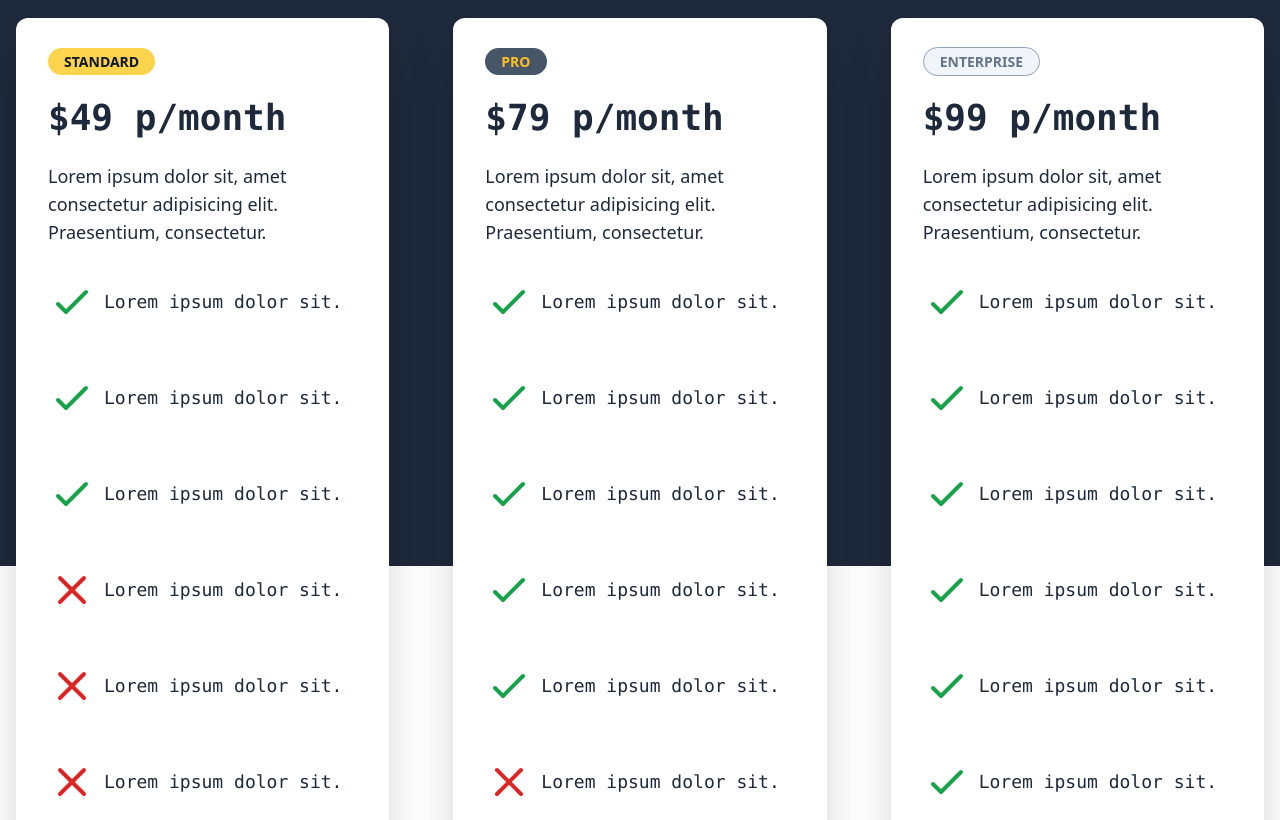
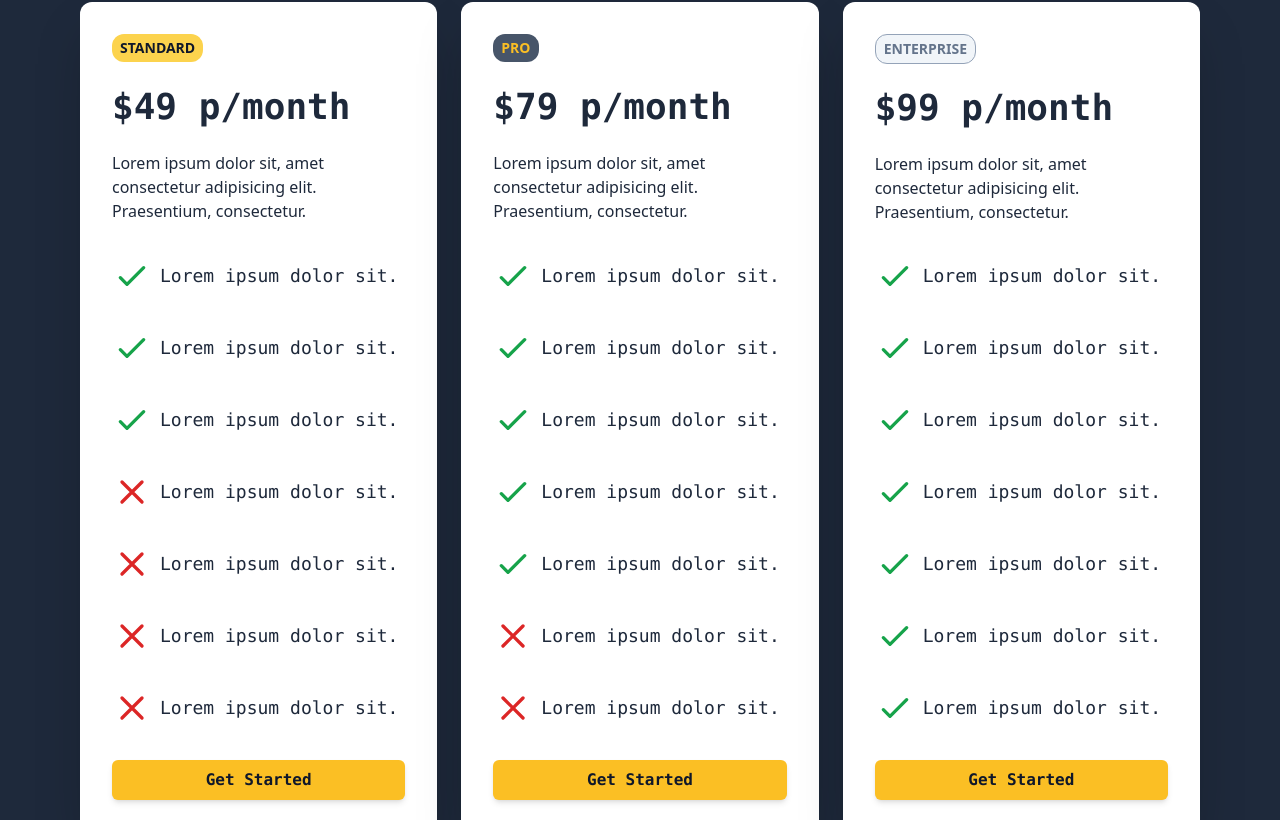
Before and after one commit to franodangelo/Services-SPA, a React (Create React App) app: page / in a window 1280 px wide. Shown: the part 3260-4080 px from the top of the page. Built offline with nearby package versions, Linux system fonts and the light colour scheme.

Commit message:
cleaned up file and structure

```diff
--- a/src/components/Pricing.jsx
+++ b/src/components/Pricing.jsx
@@ -2,61 +2,84 @@ import { CheckIcon, XIcon } from "@heroicons/react/outline";
 
 export default function Pricing() {
     return (
-        <main name="pricing" className="w-full text-white my-32">
-            <div className="w-full h-[900px] bg-slate-800 absolute mix-blend-overlay"></div>
-            <div className="max-w-[1280px] mx-auto py-12">
-                <div className="text-center py-8 text-slate-300">
-                    <h1 className="py-6 font-bold text-white text-center text-3xl md:text-5xl">Here are our alternatives for your budget.</h1>
-                    <p className="py-2 font-sans text-lg text-center md:py-6 md:text-2xl">Lorem ipsum dolor sit amet consectetur, adipisicing elit. Exercitationem laborum tenetur quae, dolores recusandae quidem quis, id voluptates voluptatum totam ratione aliquid magnam voluptate nulla facere error molestiae cum accusantium iure distinctio consectetur debitis aliquam!</p>
-                </div>
-                <section className="grid md:grid-cols-3 gap-8">
-                    <div className="mx-4 p-12 h-auto bg-white text-slate-800 rounded-xl shadow-2xl relative md:p-8">
-                        <span className="px-4 py-1 bg-amber-300 text-slate-900 rounded-2xl font-sans font-semibold text-sm uppercase">Standard</span>
-                        <h1 className="my-6 font-bold text-2xl md:text-4xl">$49 p{`/`}month</h1>
-                        <p className="font-sans text-md md:text-lg">Lorem ipsum dolor sit, amet consectetur adipisicing elit. Praesentium, consectetur.</p>
-                        <div className="relative mt-8 md:text-lg">
-                            <h4 className="flex items-center mb-12"><CheckIcon className="w-9 md:w-12 mr-2 text-green-600" />Lorem ipsum dolor sit.</h4>
-                            <h4 className="flex items-center mb-12"><CheckIcon className="w-9 md:w-12 mr-2 text-green-600" />Lorem ipsum dolor sit.</h4>
-                            <h4 className="flex items-center mb-12"><CheckIcon className="w-9 md:w-12 mr-2 text-green-600" />Lorem ipsum dolor sit.</h4>
-                            <h4 className="flex items-center mb-12"><XIcon className="w-9 md:w-12 mr-2 text-red-600" />Lorem ipsum dolor sit.</h4>
-                            <h4 className="flex items-center mb-12"><XIcon className="w-9 md:w-12 mr-2 text-red-600" />Lorem ipsum dolor sit.</h4>
-                            <h4 className="flex items-center mb-12"><XIcon className="w-9 md:w-12 mr-2 text-red-600" />Lorem ipsum dolor sit.</h4>
-                            <h4 className="flex items-center mb-12"><XIcon className="w-9 md:w-12 mr-2 text-red-600" />Lorem ipsum dolor sit.</h4>
+        <main name="pricing" className="w-full py-16 sm:py-20 md:py-24 lg:py-32 px-10 md:px-16 lg:px-20 text-slate-100 bg-slate-800">
+            <h1 className="py-2 md:py-4 lg:py-6 font-bold text-3xl md:text-5xl">Here are our alternatives for your budget.</h1>
+            <p className="py-2 md:py-4 font-sans text-lg md:text-2xl">Lorem ipsum dolor sit amet consectetur, adipisicing elit. Exercitationem laborum tenetur quae, dolores recusandae quidem quis, id voluptates voluptatum totam ratione aliquid magnam voluptate nulla facere error molestiae cum accusantium iure distinctio consectetur debitis aliquam!</p>
+            <section className="grid md:grid-cols-3 mt-16 gap-16 lg:gap-6">
+                <div className="flex flex-col h-auto p-8 justify-between rounded-xl bg-white text-slate-800 shadow-2xl">
+                    <span className="w-fit px-2 py-1 bg-amber-300 text-slate-900 rounded-xl font-sans font-semibold text-sm uppercase">Standard</span>
+                    <h1 className="my-6 font-bold text-3xl md:text-4xl">$49 p/month</h1>
+                    <p className="font-sans">Lorem ipsum dolor sit, amet consectetur adipisicing elit. Praesentium, consectetur.</p>
+                    <div className="mt-8 md:text-lg">
+                        <h4 className="flex mb-8 items-center">
+                            <CheckIcon className="w-8 md:w-10 mr-2 text-green-600" />Lorem ipsum dolor sit.
+                        </h4>
+                        <h4 className="flex mb-8 items-center">
+                            <CheckIcon className="w-8 md:w-10 mr-2 text-green-600" />Lorem ipsum dolor sit.
+                        </h4>
+                        <h4 className="flex mb-8 items-center">
+                            <CheckIcon className="w-8 md:w-10 mr-2 text-green-600" />Lorem ipsum dolor sit.
+                        </h4>
+                        <h4 className="flex mb-8 items-center">
+                            <XIcon className="w-8 md:w-10 mr-2 text-red-600" />Lorem ipsum dolor sit.
+                        </h4>
+                        <h4 className="flex mb-8 items-center">
+                            <XIcon className="w-8 md:w-10 mr-2 text-red-600" />Lorem ipsum dolor sit.
+                        </h4>
+                        <h4 className="flex mb-8 items-center">
+                            <XIcon className="w-8 md:w-10 mr-2 text-red-600" />Lorem ipsum dolor sit.
+                        </h4>
+                        <h4 className="flex mb-8 items-center">
+                            <XIcon className="w-8 md:w-10 mr-2 text-red-600" />Lorem ipsum dolor sit.
+                        </h4>
                     </div>
                     <button className="w-full">Get Started</button>
                 </div>
-                    <div className="mx-4 p-8 h-auto bg-white text-slate-800 rounded-xl shadow-2xl relative md:p-8">
-                        <span className="px-4 py-1 bg-slate-600 rounded-2xl font-sans font-semibold text-sm text-amber-400 uppercase">Pro</span>
-                        <h1 className="my-6 font-bold text-2xl md:text-4xl">$79 p{`/`}month</h1>
-                        <p className="font-sans text-md md:text-lg">Lorem ipsum dolor sit, amet consectetur adipisicing elit. Praesentium, consectetur.</p>
-                        <div className="relative mt-8 md:text-lg">
-                            <h4 className="flex items-center mb-12"><CheckIcon className="w-9 md:w-12 mr-2 text-green-600" />Lorem ipsum dolor sit.</h4>
-                            <h4 className="flex items-center mb-12"><CheckIcon className="w-9 md:w-12 mr-2 text-green-600" />Lorem ipsum dolor sit.</h4>
-                            <h4 className="flex items-center mb-12"><CheckIcon className="w-9 md:w-12 mr-2 text-green-600" />Lorem ipsum dolor sit.</h4>
-                            <h4 className="flex items-center mb-12"><CheckIcon className="w-9 md:w-12 mr-2 text-green-600" />Lorem ipsum dolor sit.</h4>
-                            <h4 className="flex items-center mb-12"><CheckIcon className="w-9 md:w-12 mr-2 text-green-600" />Lorem ipsum dolor sit.</h4>
-                            <h4 className="flex items-center mb-12"><XIcon className="w-9 md:w-12 mr-2 text-red-600" />Lorem ipsum dolor sit.</h4>
-                            <h4 className="flex items-center mb-12"><XIcon className="w-9 md:w-12 mr-2 text-red-600" />Lorem ipsum dolor sit.</h4>
+                <div className="flex flex-col h-auto p-8 justify-between rounded-xl bg-white text-slate-800 shadow-2xl">
+                    <span className="w-fit px-2 py-1 bg-slate-600 rounded-xl font-sans font-semibold text-sm text-amber-400 uppercase">Pro</span>
+                    <h1 className="my-6 font-bold text-3xl md:text-4xl">$79 p/month</h1>
+                    <p className="font-sans">Lorem ipsum dolor sit, amet consectetur adipisicing elit. Praesentium, consectetur.</p>
+                    <div className="mt-8 md:text-lg">
+                        <h4 className="flex mb-8 items-center">
+                            <CheckIcon className="w-8 md:w-10 mr-2 text-green-600" />Lorem ipsum dolor sit.</h4>
+                        <h4 className="flex mb-8 items-center">
+                            <CheckIcon className="w-8 md:w-10 mr-2 text-green-600" />Lorem ipsum dolor sit.</h4>
+                        <h4 className="flex mb-8 items-center">
+                            <CheckIcon className="w-8 md:w-10 mr-2 text-green-600" />Lorem ipsum dolor sit.</h4>
+                        <h4 className="flex mb-8 items-center">
+                            <CheckIcon className="w-8 md:w-10 mr-2 text-green-600" />Lorem ipsum dolor sit.</h4>
+                        <h4 className="flex mb-8 items-center">
+                            <CheckIcon className="w-8 md:w-10 mr-2 text-green-600" />Lorem ipsum dolor sit.</h4>
+                        <h4 className="flex mb-8 items-center">
+                            <XIcon className="w-8 md:w-10 mr-2 text-red-600" />Lorem ipsum dolor sit.</h4>
+                        <h4 className="flex mb-8 items-center">
+                            <XIcon className="w-8 md:w-10 mr-2 text-red-600" />Lorem ipsum dolor sit.</h4>
                     </div>
                     <button className="w-full">Get Started</button>
                 </div>
-                    <div className="mx-4 p-8 h-auto bg-white text-slate-800 rounded-xl shadow-2xl relative md:p-8">
-                        <span className="px-4 py-1 bg-slate-100 rounded-2xl border border-slate-400 font-sans font-semibold text-sm text-slate-500 uppercase">Enterprise</span>
-                        <h1 className="my-6 font-bold text-2xl md:text-4xl">$99 p{`/`}month</h1>
-                        <p className="font-sans text-md md:text-lg">Lorem ipsum dolor sit, amet consectetur adipisicing elit. Praesentium, consectetur.</p>
-                        <div className="relative mt-8 md:text-lg">
-                            <h4 className="flex items-center mb-12"><CheckIcon className="w-9 md:w-12 mr-2 text-green-600" />Lorem ipsum dolor sit.</h4>
-                            <h4 className="flex items-center mb-12"><CheckIcon className="w-9 md:w-12 mr-2 text-green-600" />Lorem ipsum dolor sit.</h4>
-                            <h4 className="flex items-center mb-12"><CheckIcon className="w-9 md:w-12 mr-2 text-green-600" />Lorem ipsum dolor sit.</h4>
-                            <h4 className="flex items-center mb-12"><CheckIcon className="w-9 md:w-12 mr-2 text-green-600" />Lorem ipsum dolor sit.</h4>
-                            <h4 className="flex items-center mb-12"><CheckIcon className="w-9 md:w-12 mr-2 text-green-600" />Lorem ipsum dolor sit.</h4>
-                            <h4 className="flex items-center mb-12"><CheckIcon className="w-9 md:w-12 mr-2 text-green-600" />Lorem ipsum dolor sit.</h4>
-                            <h4 className="flex items-center mb-12"><CheckIcon className="w-9 md:w-12 mr-2 text-green-600" />Lorem ipsum dolor sit.</h4>
+                <div className="flex flex-col h-auto p-8 justify-between rounded-xl bg-white text-slate-800 shadow-2xl">
+                    <span className="w-fit px-2 py-1 bg-slate-100 rounded-xl border border-slate-400 font-sans font-semibold text-sm text-slate-500 uppercase">Enterprise</span>
+                    <h1 className="my-6 font-bold text-3xl md:text-4xl">$99 p/month</h1>
+                    <p className="font-sans">Lorem ipsum dolor sit, amet consectetur adipisicing elit. Praesentium, consectetur.</p>
+                    <div className="mt-8 md:text-lg">
+                        <h4 className="flex mb-8 items-center">
+                            <CheckIcon className="w-8 md:w-10 mr-2 text-green-600" />Lorem ipsum dolor sit.</h4>
+                        <h4 className="flex mb-8 items-center">
+                            <CheckIcon className="w-8 md:w-10 mr-2 text-green-600" />Lorem ipsum dolor sit.</h4>
+                        <h4 className="flex mb-8 items-center">
+                            <CheckIcon className="w-8 md:w-10 mr-2 text-green-600" />Lorem ipsum dolor sit.</h4>
+                        <h4 className="flex mb-8 items-center">
+                            <CheckIcon className="w-8 md:w-10 mr-2 text-green-600" />Lorem ipsum dolor sit.</h4>
+                        <h4 className="flex mb-8 items-center">
+                            <CheckIcon className="w-8 md:w-10 mr-2 text-green-600" />Lorem ipsum dolor sit.</h4>
+                        <h4 className="flex mb-8 items-center">
+                            <CheckIcon className="w-8 md:w-10 mr-2 text-green-600" />Lorem ipsum dolor sit.</h4>
+                        <h4 className="flex mb-8 items-center">
+                            <CheckIcon className="w-8 md:w-10 mr-2 text-green-600" />Lorem ipsum dolor sit.</h4>
                     </div>
                     <button className="w-full">Get Started</button>
                 </div>
             </section>
-            </div>
         </main>
     )
 }
```
Lines whose indentation alone changed are shown as unchanged.
